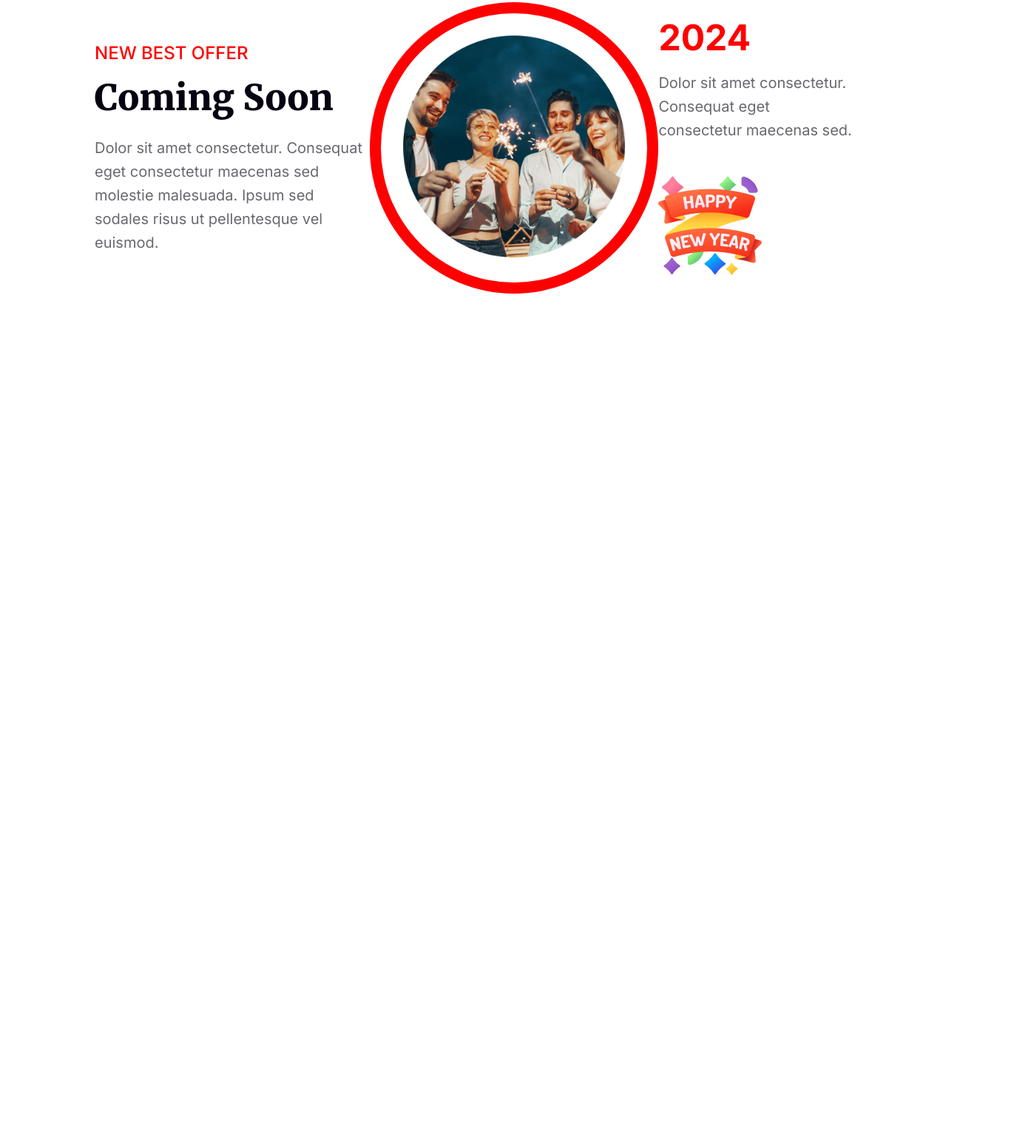
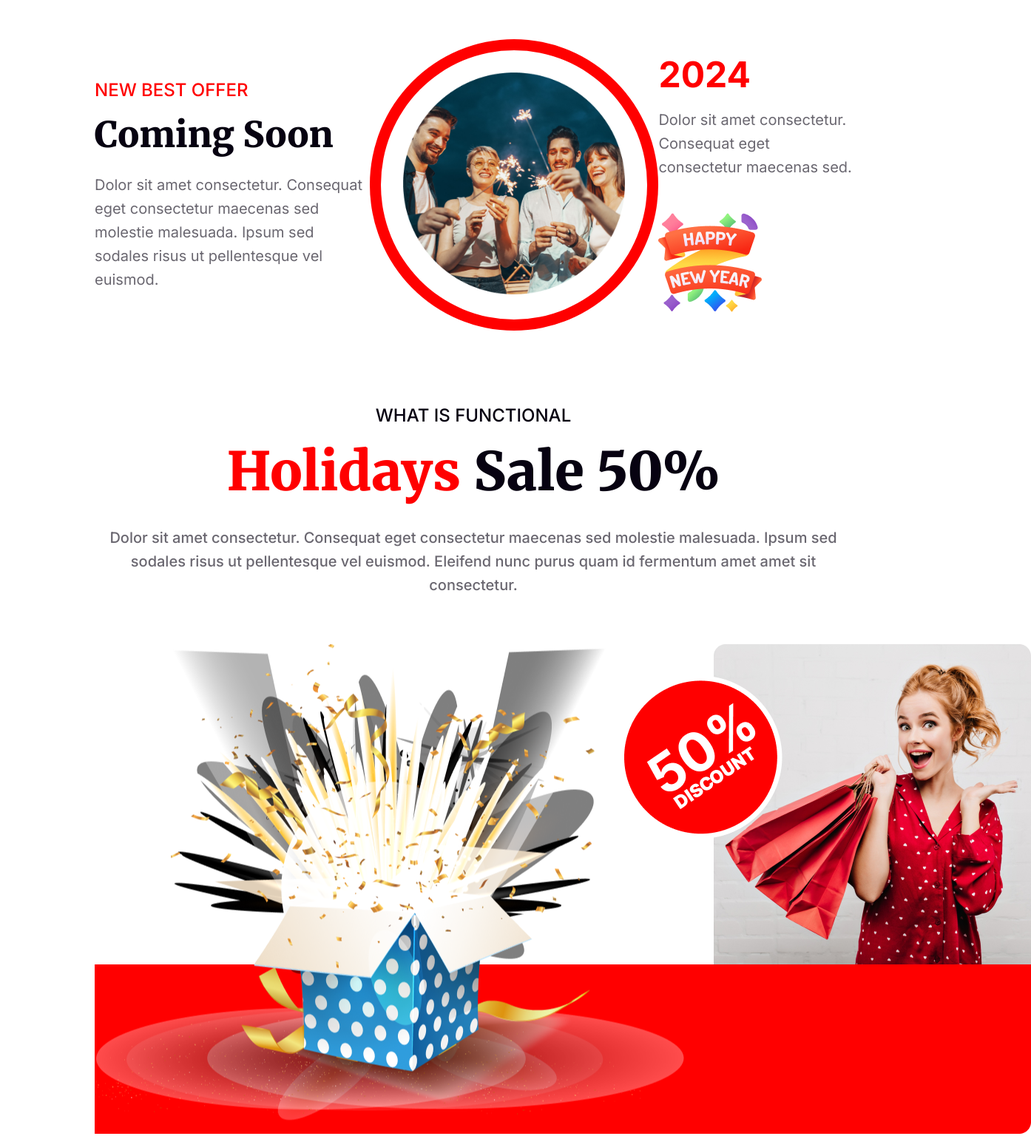
Before and after one commit to ronypk999/new-year-first-assignment, a plain HTML site: page index.html in a window 1280 px wide. Shown: the part 2774-4310 px from the top of the page at 74% size, 1394 px wide, since content can reach past the window. Before the commit the page ends 3221 px from the top, so only its background shows below. Drawn offline with Linux system fonts and the light colour scheme.

Commit message:
holiday added

```diff
--- a/index.html
+++ b/index.html
@@ -74,6 +74,20 @@
         </div>
     </div>
 
+    <div class="container">
+        <div class="holiday-sale">
+            <h5>WHAT IS FUNCTIONAL</h5>
+            <h1><span class="important">Holidays</span> Sale 50%</h1>
+            <p>Dolor sit amet consectetur. Consequat eget consectetur maecenas sed
+                molestie malesuada. Ipsum sed sodales risus ut pellentesque vel euismod. Eleifend nunc purus quam id fermentum amet amet sit consectetur.</p>
+            <div class="images-box">
+                <div class="inner-images-box">
+                    <img src="resources/Group-44.png" alt="box">
+                </div>
+            </div>
+        </div>
+    </div>
+
     </main>
 </body>
 </html>
--- a/style.css
+++ b/style.css
@@ -139,6 +139,7 @@
 /* event time section  */
 
 .event-time {
+    margin-top: 100px;
     background: linear-gradient(180deg, rgba(255, 0, 0, 0.10) 0%, rgba(255, 0, 0, 0.00) 100%);
     text-align: center;
 
@@ -236,3 +237,51 @@
 }
 
 /* Holiday sales 50% section  */
+
+.holiday-sale {
+    text-align: center;
+    margin-top: 100px;
+}
+
+.holiday-sale h5 {
+    color: #070211;
+    font-family: Inter;
+    font-size: 24px;
+    font-weight: 500;
+    margin-bottom: 16px;
+}
+
+.holiday-sale h1 {
+    color: #070211;
+    font-family: Merriweather;
+    font-size: 72px;
+    font-weight: 900;
+    margin-bottom: 28px;
+}
+.holiday-sale p{
+    color: rgba(7, 2, 17, 0.60);
+    font-family: Inter;
+    font-size: 20px;
+    font-weight: 500;
+    line-height: 32px;
+    margin: 0 auto;
+    max-width: 1068px;
+    margin-bottom: 64px;
+}
+
+.images-box{
+    background-image: url('resources/Group-75.png'),url('resources/Rectangle-2.png'), url('resources/Rectangle-1.png');
+    background-repeat: no-repeat;
+    background-position: left,bottom right,top right;
+    height: 662px;
+    width: 1266px;
+    margin: 0 auto;
+    position: relative;
+
+}
+
+.inner-images-box{
+    max-width: 300px;
+    position: absolute;
+    right: 300px;
+}
```
Also changed, not shown: resources/Group-44.png (renamed from resources/Group 44.png), resources/Group-75.png (renamed from resources/Group 75.png), resources/Rectangle-1.png (renamed from resources/Rectangle 1.png), resources/Rectangle-2.png (renamed from resources/Rectangle 2.png).
